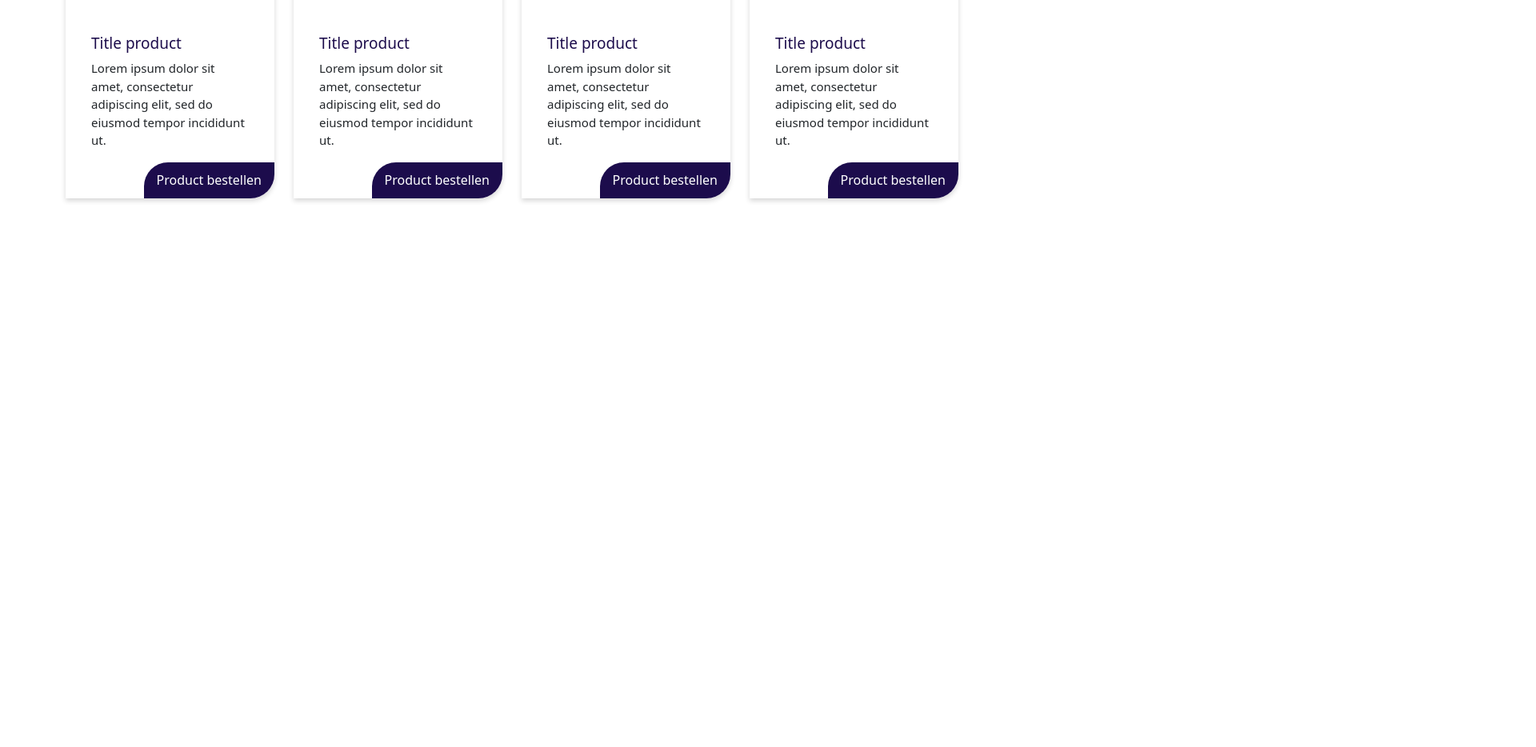
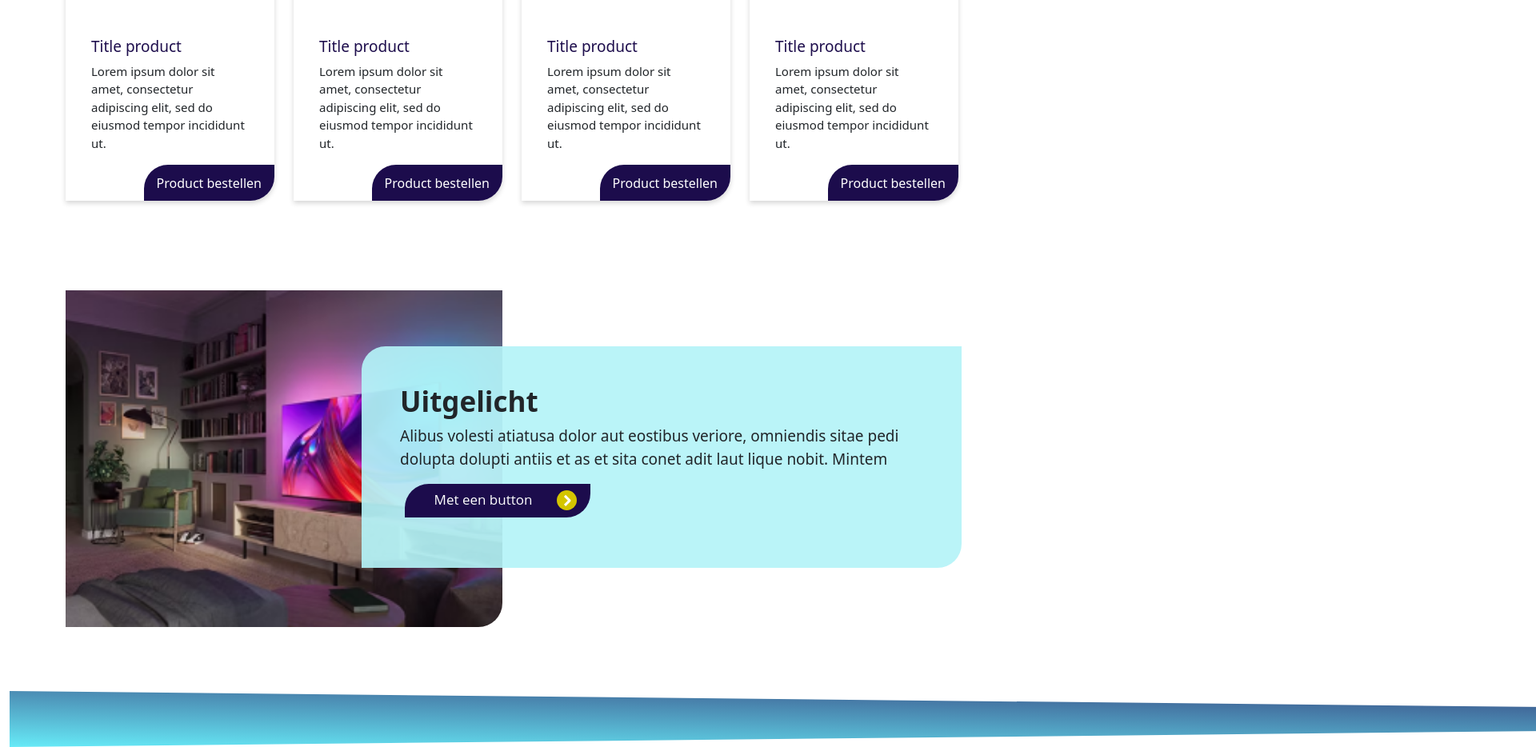
Before and after one commit to bartflk/gloed-opdracht, a plain HTML site: page homepage.html in a window 1280 px wide. Shown: the part 1573-2507 px from the top of the page at 80% size, 1920 px wide, since content can reach past the window. Before the commit the page ends 1853 px from the top, so only its background shows below. Drawn offline with nearby package versions, Linux system fonts and the light colour scheme.

Commit message:
notes + banner

```diff
--- a/homepage.html
+++ b/homepage.html
@@ -11,6 +11,7 @@
   </head>
   <body>
       <header>
+         <!-- Headder -->
         <div class="container-fluid g-0">
           <div class="row  g-0">
             <div class="col-3 g-0">
@@ -65,6 +66,7 @@
             </div>
           </div>
         </div>
+         <!-- Hero section met carusel -->
         <div class="hero">
           <div class="imagecontainer">
             <img src="img\Untitled.png" alt="">
@@ -88,13 +90,13 @@
             </div>
         </div>
       </header>
-
+        <!-- intro text -->
       <div class="container">
         <div class="introtext">
           <h2>Introductietekst</h2>
           <p>Alibus volesti atiatusa dolor aut eostibus veriore, omniendis sitae pedi dolupta dolupti antiis et as et sita conet adit laut lique nobit. Mintem istios solori apis maiore maximus aecabor esenduc iistinc itiassi odi reperfe rsperro comnit.  </p>
         </div>
-
+        <!-- product menu -->
         <div class="row">
           <div class="col-md-3">
             <div class="itemcard">
@@ -290,11 +292,60 @@
           </div>
         </div>
 
+        <!-- banner -->
+        <div class="row">
+          <div class="col-6">
+            <div class="bannerimg">
+              <img src="img/item.png" alt="">
+            </div>
+          </div>
+          <div class="col-6">
+            <div class="banneruitgelicht">
+              <div class="bannertext">
+                  <h2>Uitgelicht</h2>
+                  <p>
+                    Alibus volesti atiatusa dolor aut eostibus veriore,
+                    omniendis sitae pedi dolupta dolupti antiis et as et
+                    sita conet adit laut lique nobit. Mintem
+                  </p>
+
+                  <button>
+                    <svg xmlns="http://www.w3.org/2000/svg" width="232" height="42" viewBox="0 0 232 42">
+                      <g id="Group_3543" data-name="Group 3543" transform="translate(0 -0.139)">
+                        <g id="Group_51" data-name="Group 51">
+                          <path id="Rectangle_84" data-name="Rectangle 84" d="M30,0H232a0,0,0,0,1,0,0V12a30,30,0,0,1-30,30H0a0,0,0,0,1,0,0V30A30,30,0,0,1,30,0Z" transform="translate(0 0.139)" fill="#1c0c4c"/>
+                          <text id="Met_een_button" data-name="Met een button" transform="translate(98 26.568)" fill="#fff" font-size="17" font-family="OpenSans, Open Sans"><tspan x="-61.393" y="0">Met een button</tspan></text>
+                        </g>
+                        <g id="Group_56" data-name="Group 56" transform="translate(311 8)">
+                          <circle id="Ellipse_7" data-name="Ellipse 7" cx="12.5" cy="12.5" r="12.5" transform="translate(-121 0.139)" fill="#d4c500"/>
+                          <path id="Path_90" data-name="Path 90" d="M4435.1-1865.227l6,6-6,6" transform="translate(-4546.096 1872.227)" fill="none" stroke="#fff" stroke-linejoin="round" stroke-width="3"/>
+                        </g>
+                      </g>
+                    </svg>
+                  </button>
+              </div>
+            </div>
+          </div>
+        </div>
+
       </div>
 
 
 
       <footer>
+        <div class="container-fluid">
+
+          <svg xmlns="http://www.w3.org/2000/svg" xmlns:xlink="http://www.w3.org/1999/xlink" width="1920" height="70" viewBox="0 0 1920 70">
+            <defs>
+              <linearGradient id="linear-gradient" x1="0.17" y1="1.232" x2="0.875" y2="0.194" gradientUnits="objectBoundingBox">
+                <stop offset="0" stop-color="#59f4ff"/>
+                <stop offset="1" stop-color="#2c578e"/>
+              </linearGradient>
+            </defs>
+            <path id="Path_2031" data-name="Path 2031" d="M0-20,1920,0V30L0,50Z" transform="translate(0 20)" opacity="0.9" fill="url(#linear-gradient)"/>
+          </svg>
+
+        </div>
       </footer>
     <script src="https://cdn.jsdelivr.net/npm/bootstrap@5.0.2/dist/js/bootstrap.min.js"></script>
   </body>
--- a/sass/main.scss
+++ b/sass/main.scss
@@ -1,6 +1,9 @@
 body{
     background-color: white;
     max-width: 100vw;
+}
+h2{
+    font-size: 35px;
 }
 header{
    .container-fluid{
@@ -206,3 +209,37 @@ footer{
         }
     }
 }
+
+.bannerimg{
+    margin-top: 5em;
+    margin-bottom: 5em;
+   img{
+    width: 100%;
+    object-fit: cover;
+    height: 421px;
+    border-radius: 0 0 30px 0;
+   }
+}
+.banneruitgelicht{
+    width: 750px;
+    height: 277px;
+    background-color: #b4f4f8ea;
+    border-radius: 30px 0px;
+    position: relative;
+    left: -200px;
+    top: 150px;
+    .bannertext{
+        padding: 3em;
+        h2{
+            font-weight: bold;
+        }
+        p{
+            font-weight: lighter;
+            font-size: 19px;
+        }
+        button{
+            background: none;
+            border: none;
+        }
+    }
+}
```
Also changed, not shown: css/main.css, 2 other files.
